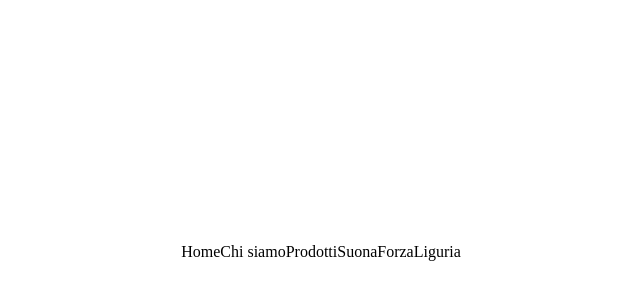
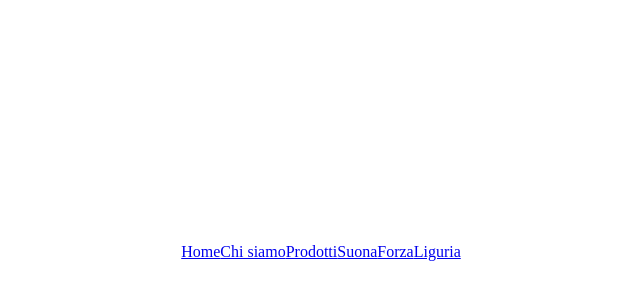
Before and after one commit to MarioSantoro/js-jsnacks-blocco-3, a Vue app: page / in a window 1280 px wide. Shown: the part 156-456 px from the top of the page, without its empty margins (339-979 px from the left). Built offline with nearby package versions, Linux system fonts and the light colour scheme.

Commit message:
add props

```diff
--- a/src/components/AppHeader.vue
+++ b/src/components/AppHeader.vue
@@ -1,7 +1,8 @@
 <template>
     <header>
         <ul>
-            <li v-for="list in List">{{ list.text }}
+            <li v-for="list in List">
+                <NavLink :links=list.text />
             </li>
         </ul>
     </header>
@@ -9,6 +10,7 @@
 
 
 <script>
+import NavLink from "./NavLink.vue"
 export default {
     data() {
         return {
@@ -33,6 +35,9 @@ export default {
                 }
             ]
         }
+    },
+    components: {
+        NavLink,
     }
 }
 </script>
--- /dev/null
+++ b/src/components/NavLink.vue
@@ -0,0 +1,11 @@
+<template>
+    <a href="#">{{ links }}</a>
+</template>
+<script>
+export default {
+    props: {
+        links: String
+    }
+}
+</script>
+<style lang="scss"></style>
```
